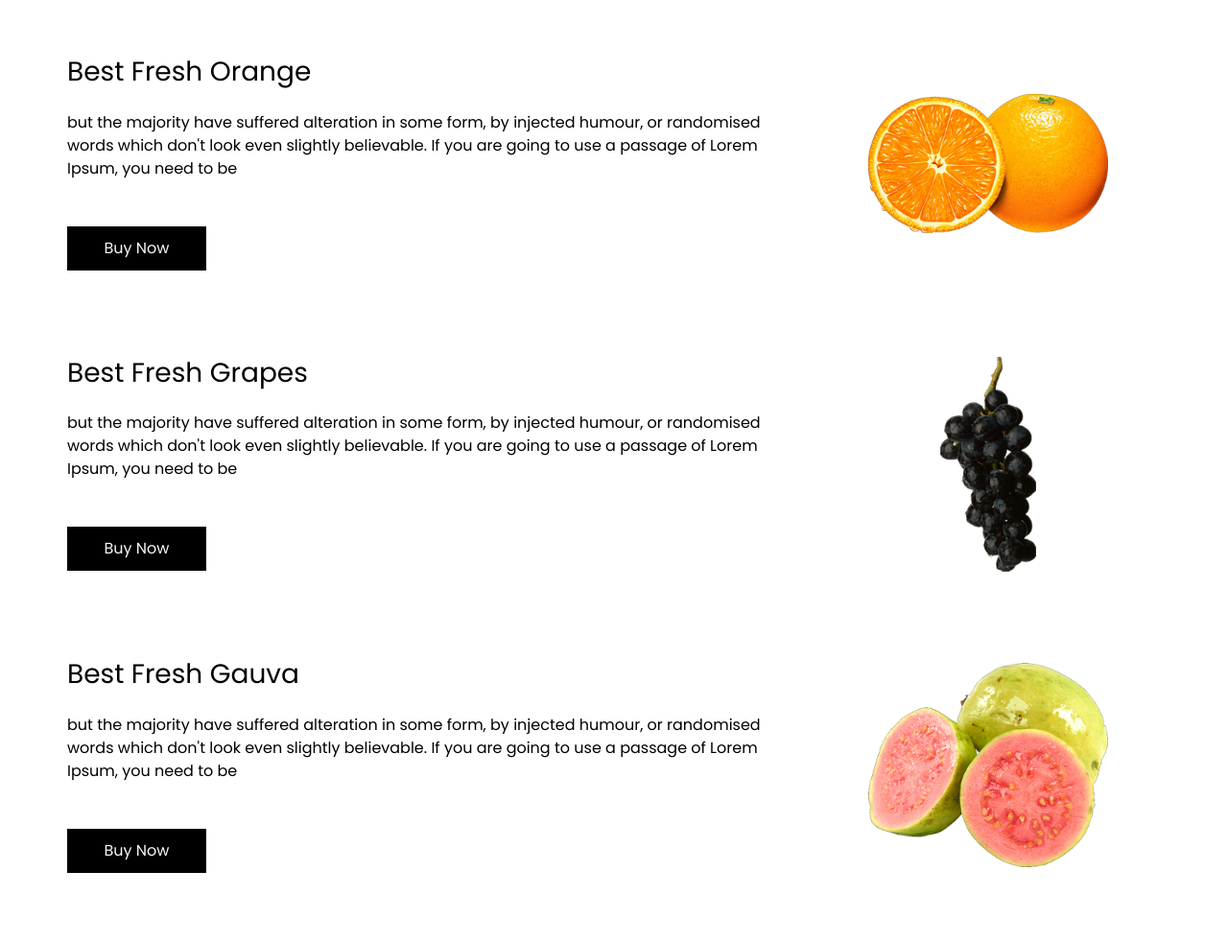
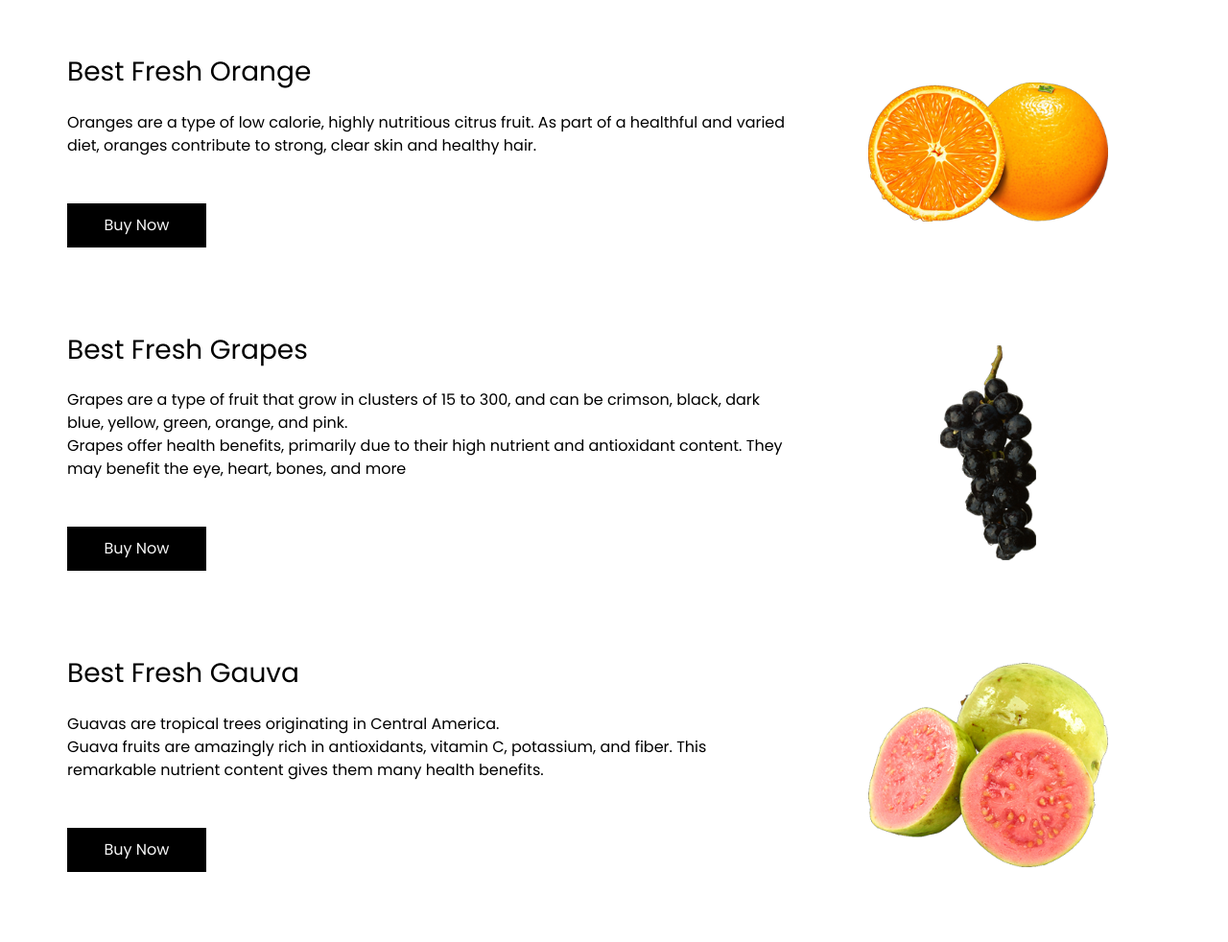
Before and after one commit to piyushdubey490/Organic-Fruits-, a plain HTML site: page index.html in a window 1280 px wide. Shown: the part 1607-2589 px from the top of the page at 96% size. Drawn offline with nearby package versions, Linux system fonts and the light colour scheme; some packages are replaced by stand-ins of ours.

Commit message:
edit contents

```diff
--- a/index.html
+++ b/index.html
@@ -283,10 +283,7 @@
               Best Fresh Orange
             </h3>
             <p class="mt-4 mb-5">
-              but the majority have suffered alteration in some form, by
-              injected humour, or randomised words which don't look even
-              slightly believable. If you are going to use a passage of Lorem
-              Ipsum, you need to be
+              Oranges are a type of low calorie, highly nutritious citrus fruit. As part of a healthful and varied diet, oranges contribute to strong, clear skin and healthy hair.
             </p>
             <div>
               <a href="" class="custom_dark-btn">
@@ -308,10 +305,8 @@
               Best Fresh Grapes
             </h3>
             <p class="mt-4 mb-5">
-              but the majority have suffered alteration in some form, by
-              injected humour, or randomised words which don't look even
-              slightly believable. If you are going to use a passage of Lorem
-              Ipsum, you need to be
+              Grapes are a type of fruit that grow in clusters of 15 to 300, and can be crimson, black, dark blue, yellow, green, orange, and pink.
+                <br>Grapes offer health benefits, primarily due to their high nutrient and antioxidant content. They may benefit the eye, heart, bones, and more
             </p>
             <div>
               <a href="" class="custom_dark-btn">
@@ -333,10 +328,8 @@
               Best Fresh Gauva
             </h3>
             <p class="mt-4 mb-5">
-              but the majority have suffered alteration in some form, by
-              injected humour, or randomised words which don't look even
-              slightly believable. If you are going to use a passage of Lorem
-              Ipsum, you need to be
+              Guavas are tropical trees originating in Central America.</br>
+                Guava fruits are amazingly rich in antioxidants, vitamin C, potassium, and fiber. This remarkable nutrient content gives them many health benefits.
             </p>
             <div>
               <a href="" class="custom_dark-btn">
```
